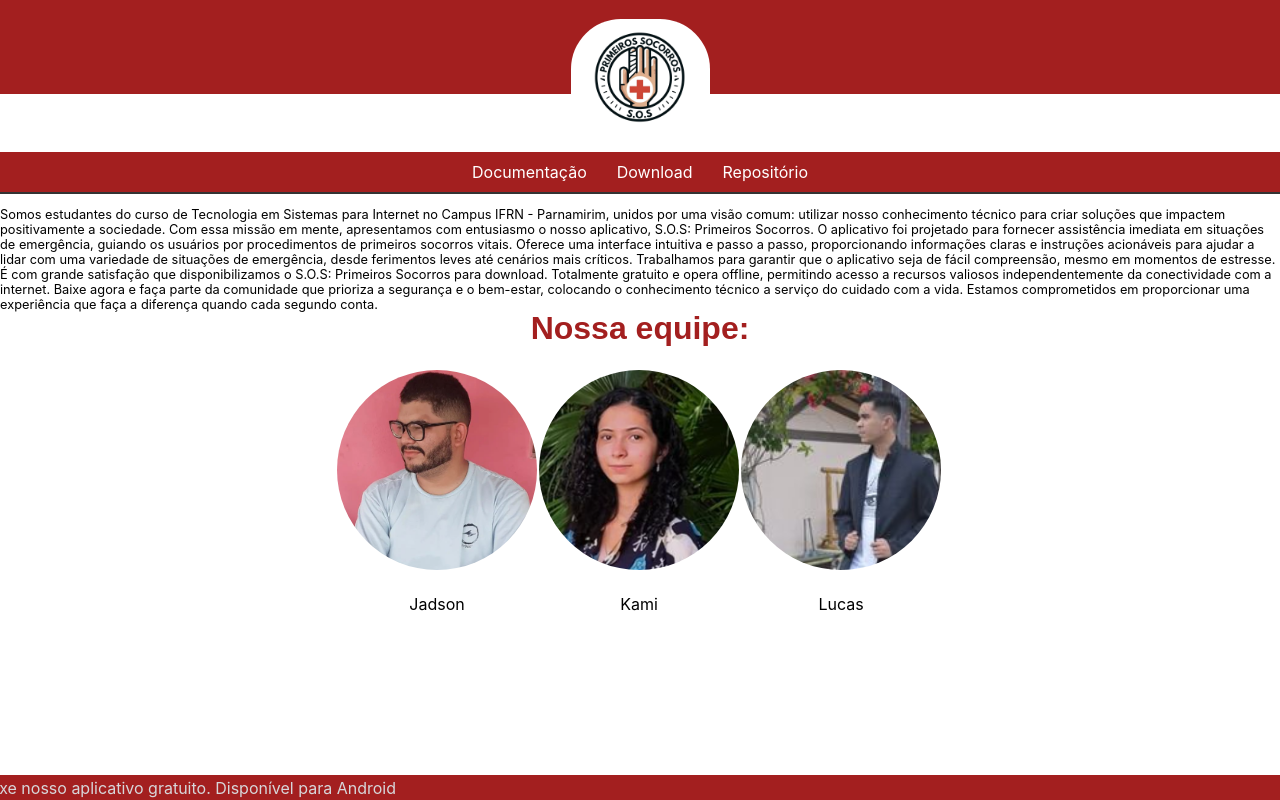
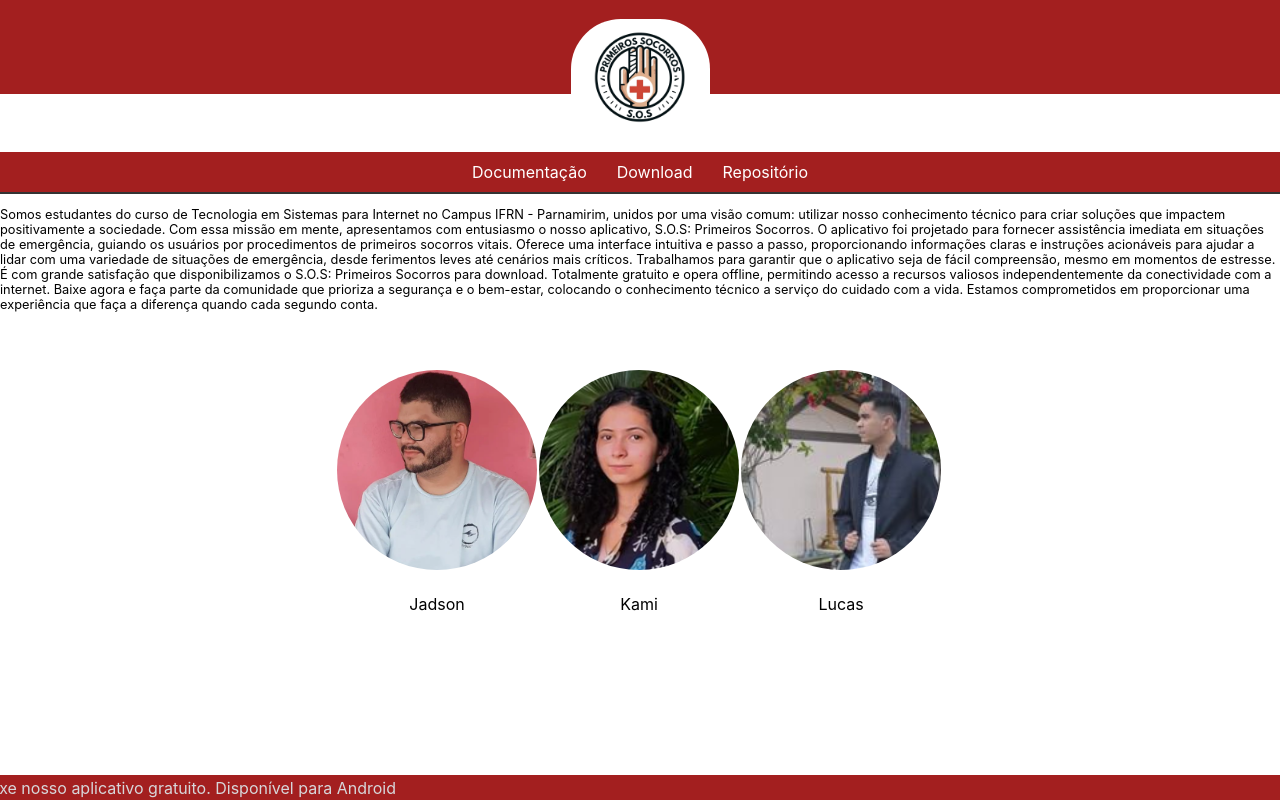
Before and after one commit to kamipip/SITE-SOSPrimeirosSocorros, a React (Create React App) app: page / in a window 1280 px wide. Built offline with nearby package versions, Linux system fonts and the light colour scheme.

Commit message:
modificacoes css

```diff
--- a/src/App.css
+++ b/src/App.css
@@ -163,18 +163,6 @@ body {
   width: 100%;
 }
 
-.titulo-equipe {
-  font-family: 'Horizon', sans-serif;
-  text-align: center;
-  margin: 10vw 0 5vw;
-  padding: 2vw;
-  color: var(--cor-principal);
-  position: absolute;
-  top: 25%;
-  left: 0;
-  right: 0;
-  transform: translateY(-50%);
-}
 
 .segundo-paragrafo p {
   font-size: 1.0vw;
@@ -184,9 +172,6 @@ body {
 
 
 @media only screen and (max-width: 768px) {
-  .titulo-equipe {
-    margin: 8vw 0 4vw;
-  }
 
   .segundo-paragrafo {
     margin-top: -5vw;
@@ -200,10 +185,6 @@ body {
 }
 
 @media only screen and (max-width: 480px) {
-  .titulo-equipe {
-    margin: 150vw 0 3vw;
-    top: 25%;
-  }
 
   .segundo-paragrafo {
     margin-top: -3vw;
--- a/src/components/rotas/home/Home.js
+++ b/src/components/rotas/home/Home.js
@@ -41,7 +41,7 @@ const Home = () => {
 
 
       <div className="conteudo">
-        <h1 className="titulo-equipe">Nossa equipe:</h1>
+
 
         {/* Segundo Parágrafo */}
         <div className="segundo-paragrafo">
```
